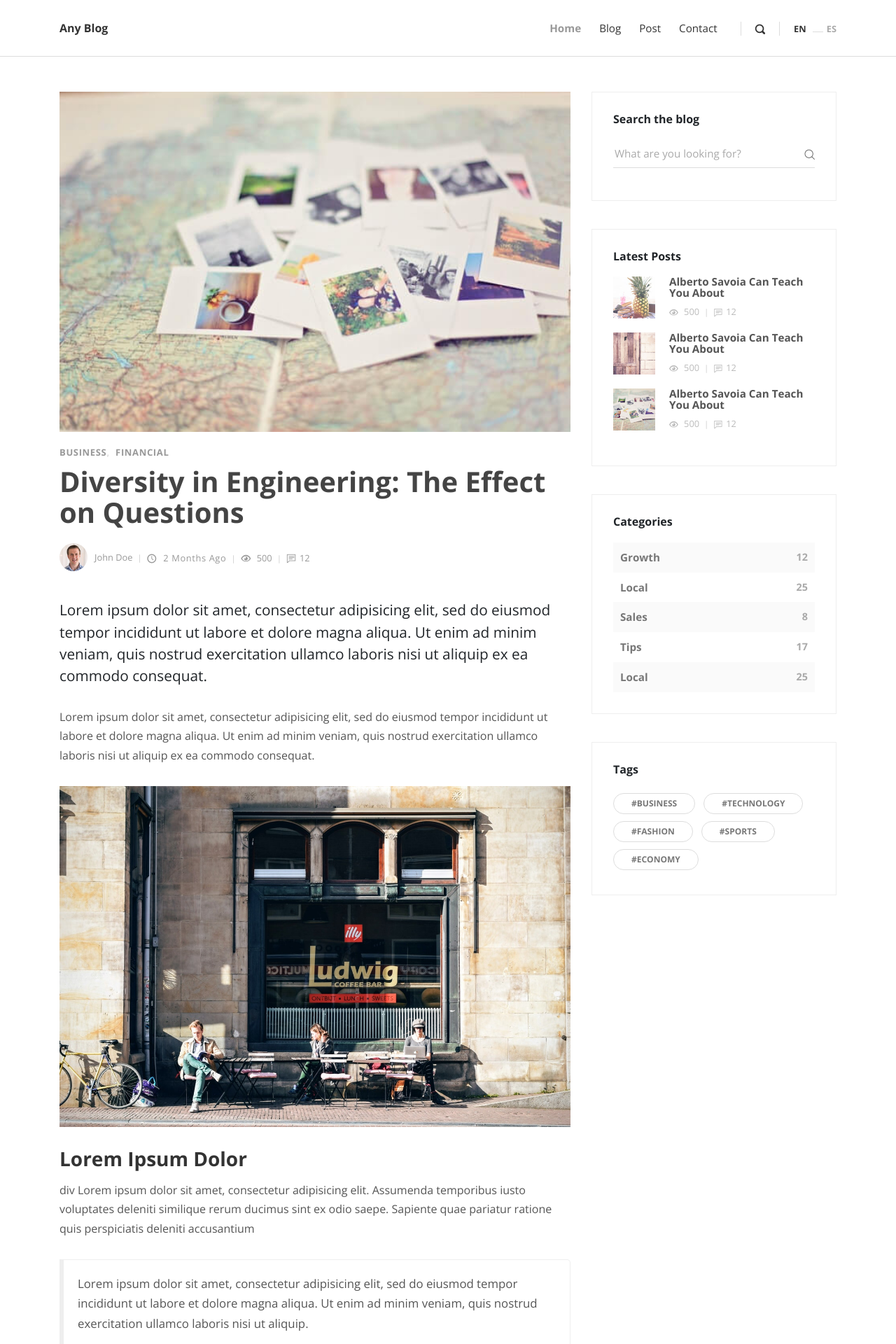
After one commit to gurnitha/2024-django-any-blog, a Django app: page /post/1 in a window 1280 px wide. The commit adds this page. Shown: the top 1920 px of the page at 70% size. Run offline with Django 5.2, Linux system fonts and the light colour scheme; some libraries are stand-ins or nearby versions.

Commit message:
19. Create single post page: template, views, urls and links

```diff
--- a/apps/posts/urls.py
+++ b/apps/posts/urls.py
@@ -11,4 +11,5 @@ app_name = 'posts'
 urlpatterns = [
     path('', views.index, name='home'),
     path('posts/', views.posts_list, name='posts_list'),
+    path('post/1', views.post_single, name='post_single'),
 ]
--- a/apps/posts/views.py
+++ b/apps/posts/views.py
@@ -8,3 +8,7 @@ def index(request):
 
 def posts_list(request):
 	return render(request, 'posts-list.html')
+
+
+def post_single(request):
+	return render(request, 'post-single.html')
--- a/templates/home/featured-posts.html
+++ b/templates/home/featured-posts.html
@@ -12,7 +12,7 @@
                     <a href="#">Business</a>
                     <a href="#">Technology</a>
                   </div>
-                  <a href="post.html">
+                  <a href="{% url 'posts:post_single' %}">
                     <h2 class="h4">Alberto Savoia Can Teach You About Interior</h2>
                   </a>
                 </header>
@@ -54,7 +54,7 @@
                     <a href="#">Business</a>
                     <a href="#">Technology</a>
                   </div>
-                  <a href="post.html">
+                  <a href="{% url 'posts:post_single' %}">
                     <h2 class="h4">Alberto Savoia Can Teach You About Interior</h2>
                   </a>
                 </header>
@@ -94,7 +94,7 @@
                     <a href="#">Business</a>
                     <a href="#">Technology</a>
                   </div>
-                  <a href="post.html">
+                  <a href="{% url 'posts:post_single' %}">
                     <h2 class="h4">Alberto Savoia Can Teach You About Interior</h2>
                   </a>
                 </header>
--- /dev/null
+++ b/templates/post-single.html
@@ -0,0 +1,191 @@
+<!-- templates/posts-single.html -->
+{% extends 'base.html' %}
+{% load static %}
+
+{% block title %}Post Single{% endblock title%}
+
+{% block content %}
+
+    <div class="container">
+      <div class="row">
+
+        <!-- Latest Posts -->
+        <main class="post blog-post col-lg-8">
+          <div class="container">
+
+            <!-- Single post -->
+            <div class="post-single">
+              <div class="post-thumbnail">
+                <img src="{% static 'img/blog-post-3.jpeg' %}" alt="..." class="img-fluid" />
+              </div>
+              <div class="post-details">
+                <div class="post-meta d-flex justify-content-between">
+                  <div class="category">
+                    <a href="#">Business</a>
+                    <a href="#">Financial</a>
+                  </div>
+                </div>
+                <h1>
+                  Diversity in Engineering: The Effect on Questions
+                  <a href="#">
+                    <i class="fa fa-bookmark-o"></i>
+                  </a>
+                </h1>
+                <div class="post-footer d-flex align-items-center flex-column flex-sm-row">
+                  <a href="#" class="author d-flex align-items-center flex-wrap">
+                    <div class="avatar"><img src="{% static 'img/avatar-1.jpg' %}" alt="..." class="img-fluid" /></div>
+                    <div class="title"><span>John Doe</span></div>
+                  </a>
+                  <div class="d-flex align-items-center flex-wrap">
+                    <div class="date"><i class="icon-clock"></i> 2 months ago</div>
+                    <div class="views"><i class="icon-eye"></i> 500</div>
+                    <div class="comments meta-last"><i class="icon-comment"></i>12</div>
+                  </div>
+                </div>
+                <div class="post-body">
+                  <p class="lead">
+                    Lorem ipsum dolor sit amet, consectetur adipisicing elit, sed do eiusmod tempor incididunt ut labore et dolore magna aliqua. Ut enim ad minim veniam, quis nostrud exercitation ullamco laboris nisi ut aliquip ex ea
+                    commodo consequat.
+                  </p>
+                  <p>
+                    Lorem ipsum dolor sit amet, consectetur adipisicing elit, sed do eiusmod tempor incididunt ut labore et dolore magna aliqua. Ut enim ad minim veniam, quis nostrud exercitation ullamco laboris nisi ut aliquip ex ea
+                    commodo consequat.
+                  </p>
+                  <p><img src="{% static 'img/featured-pic-3.jpeg' %}" alt="..." class="img-fluid" /></p>
+                  <h3>Lorem Ipsum Dolor</h3>
+                  <p>
+                    div Lorem ipsum dolor sit amet, consectetur adipisicing elit. Assumenda temporibus iusto voluptates deleniti similique rerum ducimus sint ex odio saepe. Sapiente quae pariatur ratione quis perspiciatis deleniti
+                    accusantium
+                  </p>
+                  <blockquote class="blockquote">
+                    <p>Lorem ipsum dolor sit amet, consectetur adipisicing elit, sed do eiusmod tempor incididunt ut labore et dolore magna aliqua. Ut enim ad minim veniam, quis nostrud exercitation ullamco laboris nisi ut aliquip.</p>
+                    <footer class="blockquote-footer">
+                      Someone famous in
+                      <cite title="Source Title">Source Title</cite>
+                    </footer>
+                  </blockquote>
+                  <p>
+                    quasi nam. Libero dicta eum recusandae, commodi, ad, autem at ea iusto numquam veritatis, officiis. Accusantium optio minus, voluptatem? Quia reprehenderit, veniam quibusdam provident, fugit iusto ullam voluptas neque
+                    soluta adipisci ad.
+                  </p>
+                </div>
+
+                <!-- Categories -->
+                <div class="post-tags">
+                  <a href="#" class="tag">#Business</a>
+                  <a href="#" class="tag">#Tricks</a>
+                  <a href="#" class="tag">#Financial</a>
+                  <a href="#" class="tag">#Economy</a>
+                </div>
+
+                <!-- Post: Previous & Next  -->
+                <div class="posts-nav d-flex justify-content-between align-items-stretch flex-column flex-md-row">
+                  <a href="#" class="prev-post text-left d-flex align-items-center">
+                    <div class="icon prev"><i class="fa fa-angle-left"></i></div>
+                    <div class="text">
+                      <strong class="text-primary">Previous Post </strong>
+                      <h6>I Bought a Wedding Dress.</h6>
+                    </div>
+                  </a>
+                  <a href="#" class="next-post text-right d-flex align-items-center justify-content-end">
+                    <div class="text">
+                      <strong class="text-primary">Next Post </strong>
+                      <h6>I Bought a Wedding Dress.</h6>
+                    </div>
+                    <div class="icon next"><i class="fa fa-angle-right"> </i></div>
+                  </a>
+                </div>
+
+
+                <!-- Post Comments -->
+                <div class="post-comments">
+                  <header>
+                    <h3 class="h6">Post Comments<span class="no-of-comments">(3)</span></h3>
+                  </header>
+                  <div class="comment">
+                    <div class="comment-header d-flex justify-content-between">
+                      <div class="user d-flex align-items-center">
+                        <div class="image"><img src="{% static 'img/user.svg' %}" alt="..." class="img-fluid rounded-circle" /></div>
+                        <div class="title"><strong>Jabi Hernandiz</strong><span class="date">May 2016</span></div>
+                      </div>
+                    </div>
+                    <div class="comment-body">
+                      <p>Lorem ipsum dolor sit amet, consectetur adipisicing elit, sed do eiusmod tempor incididunt ut labore et dolore magna aliqua. Ut enim ad minim veniam.</p>
+                    </div>
+                  </div>
+                  <div class="comment">
+                    <div class="comment-header d-flex justify-content-between">
+                      <div class="user d-flex align-items-center">
+                        <div class="image"><img src="{% static 'img/user.svg' %}" alt="..." class="img-fluid rounded-circle" /></div>
+                        <div class="title"><strong>Nikolas</strong><span class="date">May 2016</span></div>
+                      </div>
+                    </div>
+                    <div class="comment-body">
+                      <p>Lorem ipsum dolor sit amet, consectetur adipisicing elit, sed do eiusmod tempor incididunt ut labore et dolore magna aliqua. Ut enim ad minim veniam.</p>
+                    </div>
+                  </div>
+                  <div class="comment">
+                    <div class="comment-header d-flex justify-content-between">
+                      <div class="user d-flex align-items-center">
+                        <div class="image"><img src="{% static 'img/user.svg' %}" alt="..." class="img-fluid rounded-circle" /></div>
+                        <div class="title"><strong>John Doe</strong><span class="date">May 2016</span></div>
+                      </div>
+                    </div>
+                    <div class="comment-body">
+                      <p>Lorem ipsum dolor sit amet, consectetur adipisicing elit, sed do eiusmod tempor incididunt ut labore et dolore magna aliqua. Ut enim ad minim veniam.</p>
+                    </div>
+                  </div>
+                </div>
+
+                <!-- Leave a reply -->
+                <div class="add-comment">
+                  <header>
+                    <h3 class="h6">Leave a reply</h3>
+                  </header>
+                  <form action="#" class="commenting-form">
+                    <div class="row">
+                      <div class="form-group col-md-6">
+                        <input type="text" name="username" id="username" placeholder="Name" class="form-control" />
+                      </div>
+                      <div class="form-group col-md-6">
+                        <input type="email" name="username" id="useremail" placeholder="Email Address (will not be published)" class="form-control" />
+                      </div>
+                      <div class="form-group col-md-12">
+                        <textarea name="usercomment" id="usercomment" placeholder="Type your comment" class="form-control"></textarea>
+                      </div>
+                      <div class="form-group col-md-12">
+                        <button type="submit" class="btn btn-secondary">Submit Comment</button>
+                      </div>
+                    </div>
+                  </form>
+                </div>
+
+              </div>
+            </div>
+            <!-- END Single post -->
+
+          </div>
+        </main>
+
+        <!-- Aside -->
+        <aside class="col-lg-4">
+
+          <!-- Search-->
+          {% include 'shared/aside-search.html' %}
+
+          <!-- Latest posts-->
+          {% include 'shared/aside-latest-posts.html' %}
+
+          <!-- Categories-->
+          {% include 'shared/aside-categories.html' %}
+
+          <!-- Tags -->
+          {% include 'shared/aside-tags.html' %}
+
+        </aside>
+        <!-- END Aside -->
+
+      </div>
+    </div>
+
+{% endblock content %}
--- a/templates/shared/header.html
+++ b/templates/shared/header.html
@@ -41,7 +41,7 @@
               	<a href="{% url 'posts:posts_list' %}" class="nav-link ">Blog</a>
               </li>
               <li class="nav-item">
-              	<a href="post.html" class="nav-link ">Post</a>
+              	<a href="{% url 'posts:post_single' %}" class="nav-link ">Post</a>
               </li>
               <li class="nav-item">
               	<a href="#" class="nav-link ">Contact</a>
```
Also changed, not shown: templates/posts/posts.html (+8 -8 lines), README.md.
